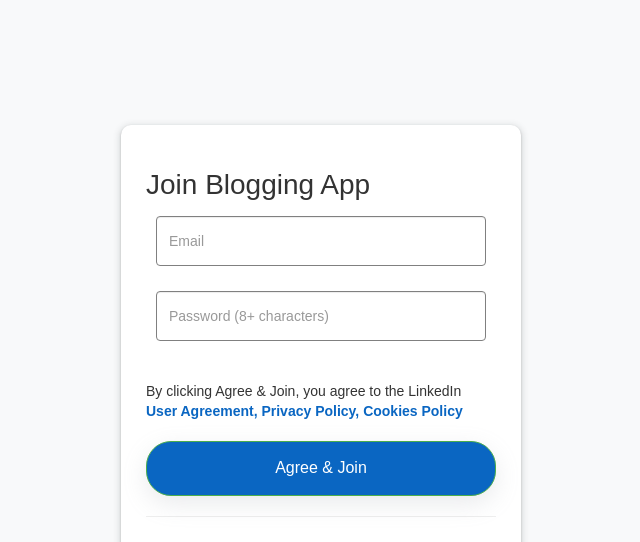
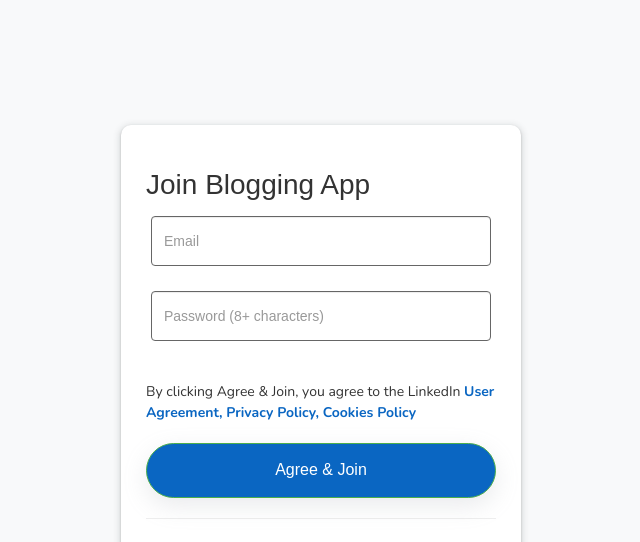
Before and after one commit to naufel1122/Sign-Login, a plain HTML site: page index.html in a window 1280 px wide. Shown: the top 542 px of the page, without its empty margins (319-959 px from the left). Drawn offline with nearby package versions, Linux system fonts and the light colour scheme; a web font is replaced by a local one.

Commit message:
sign in completed

```diff
--- a/style.css
+++ b/style.css
@@ -38,12 +38,12 @@
 
 #registration_form .col-sm-12 .form-group {
     /* margin */
-    padding: 5px 10px;
+    padding: 5px 5px;
 }
 
 #registration_form .col-sm-12 .form-group #email {
     height: 50px;
-    border: 1.5px solid grey;
+    border: 1.5px solid #666666;
     border-radius: none;
     /* margin-bottom: 1rem; */
 }
@@ -51,7 +51,7 @@
 #registration_form .col-sm-12 .form-group #password {
     height: 50px;
     /* margin-top: 10px; */
-    border: 1.5px solid grey;
+    border: 1.5px solid #666666;
     border-radius: none;
 }
 
@@ -59,6 +59,8 @@
     margin-top: 60px;
     font-weight: 300;
     font-size: 14px;
+    font-family: 'Nunito', sans-serif;
+
 }
 
 #registration_form .col-sm-12 .link a {
@@ -70,7 +72,7 @@
     width: 100%;
     background-color: #0a66c2;
     height: 55px;
-    border-radius: 25px;
+    border-radius:30px;
     font-size: 16px;
     box-shadow: rgba(149, 157, 165, 0.2) 0px 8px 24px;
 }
```
